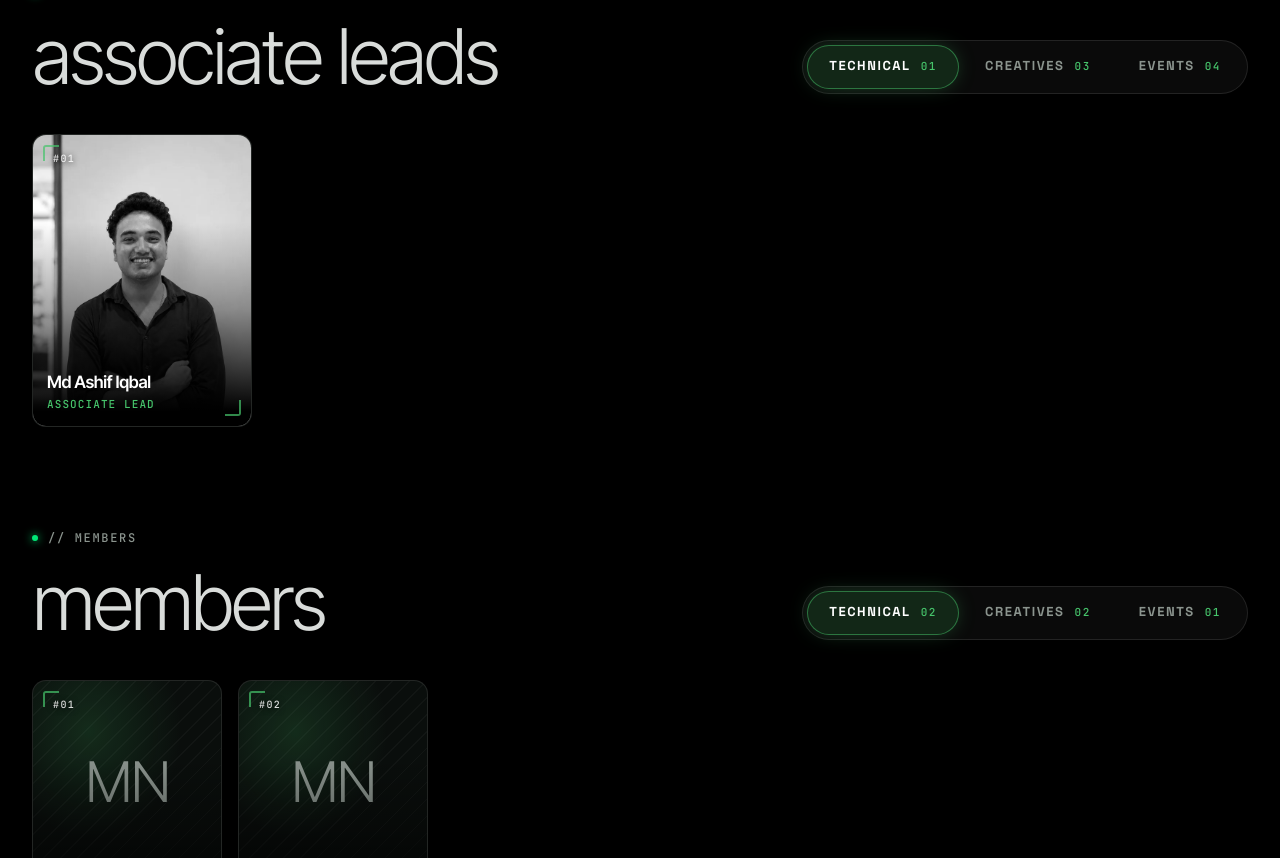
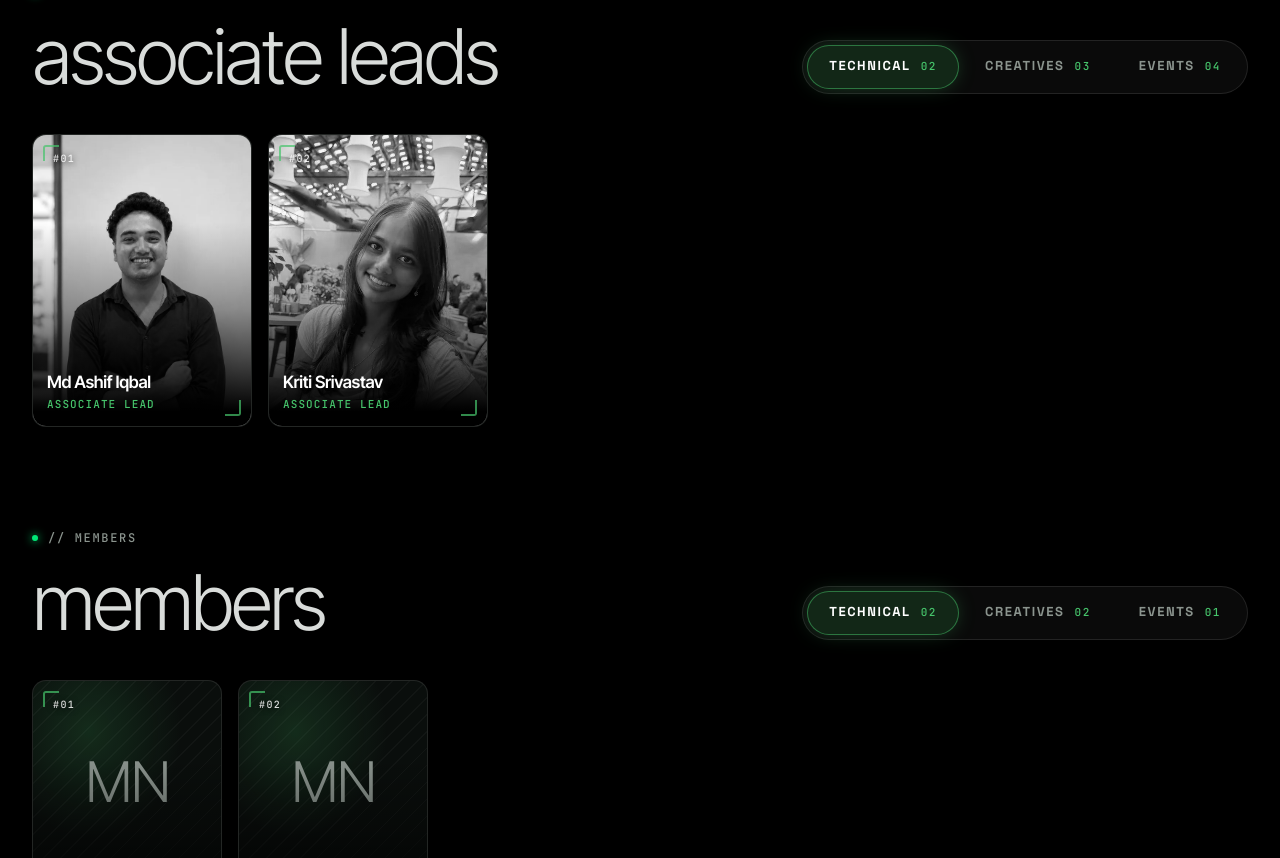
Before and after one commit to GeeksForGeeks-SRMIST/gfg-srmist-website2026-27, a React (Vite) app: page /team in a window 1280 px wide. Shown: the part 2325-3183 px from the top of the page. Built offline with nearby package versions, Linux system fonts and the light colour scheme.

Commit message:
Team: move Kriti Srivastav to technical associate leads

```diff
--- a/src/pages/team/team.data.js
+++ b/src/pages/team/team.data.js
@@ -105,6 +105,13 @@ export const ASSOCIATE_LEADS = [
     photo: 'assets/team/md-ashif-iqbal.webp',
   },
   {
+    name: 'Kriti Srivastav',
+    role: 'Associate Lead',
+    domain: 'technical',
+    quote: 'Social, curious, and always up for a new adventure to learn and grow.',
+    photo: 'assets/team/kriti-srivastav.webp',
+  },
+  {
     name: 'Gannavarapu Naga Sri Harshitha',
     role: 'Associate Lead',
     domain: 'events',
```
Also changed, not shown: public/assets/team/kriti-srivastav.webp (added).
